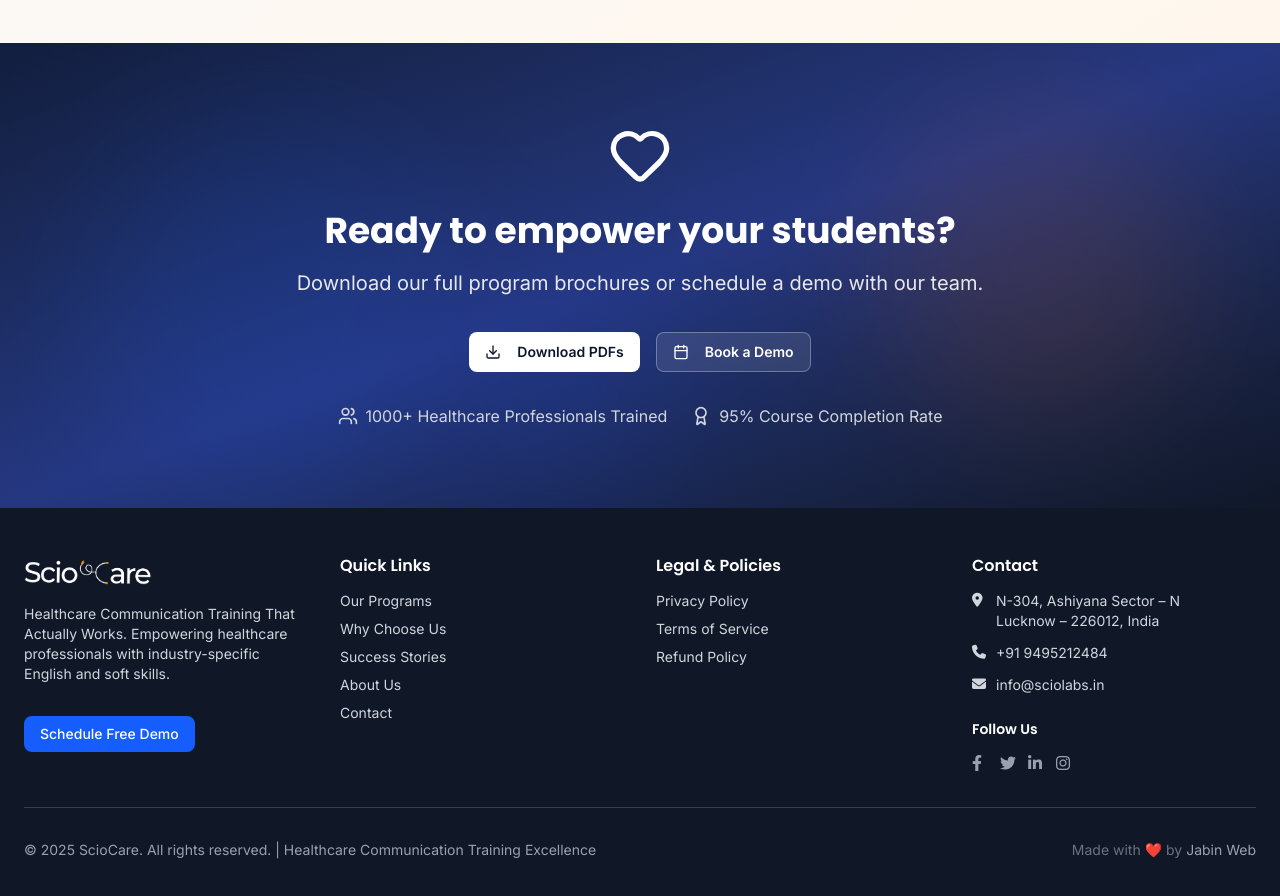
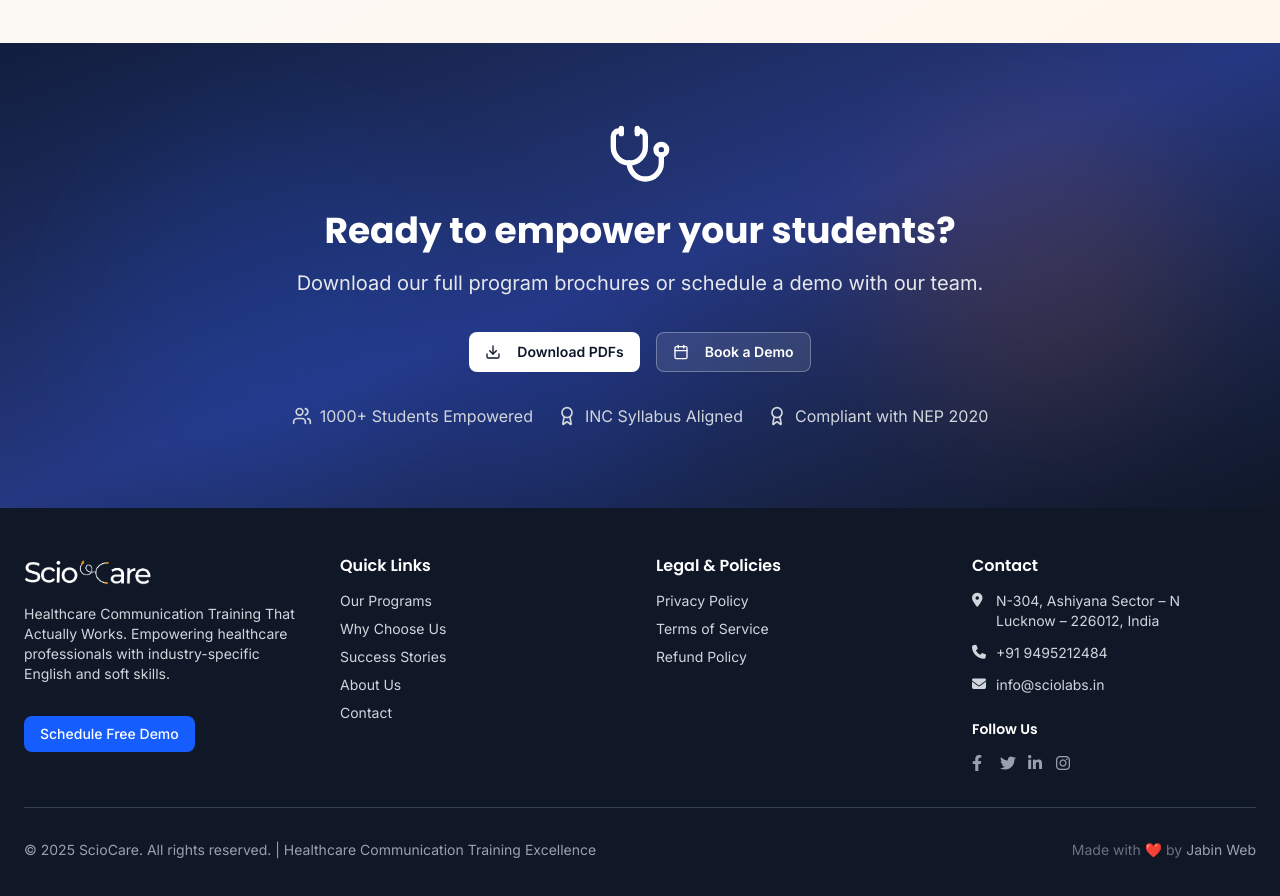
Before and after one commit to jabinweb/sciocare, a Next.js app: page / in a window 1280 px wide. Shown: the part 5720-6616 px from the top of the page. Built offline with nearby package versions, Linux system fonts and the light colour scheme.

Commit message:
Updated conent

```diff
--- a/components/landing/BrochuresSection.tsx
+++ b/components/landing/BrochuresSection.tsx
@@ -2,7 +2,7 @@
 
 import { Button } from '@/components/ui/button';
 import BookDemo from '@/components/BookDemo';
-import { Heart, Download, Calendar, Users, Award } from 'lucide-react';
+import { Stethoscope, Download, Calendar, Users, Award } from 'lucide-react';
 
 export default function BrochuresSection() {
   return (
@@ -15,7 +15,7 @@ export default function BrochuresSection() {
       </div>
 
       <div className="max-w-4xl mx-auto px-6 text-center relative z-10">
-        <Heart className="w-16 h-16 text-white mx-auto mb-6" />
+        <Stethoscope className="w-16 h-16 text-white mx-auto mb-6" />
 
         <h2 className="font-heading text-3xl md:text-4xl font-bold text-white mb-4">
           Ready to empower your students?
@@ -41,11 +41,15 @@ export default function BrochuresSection() {
         <div className="mt-8 flex flex-col sm:flex-row items-center justify-center gap-6 text-gray-300">
           <div className="flex items-center">
             <Users className="w-5 h-5 mr-2" />
-            <span>1000+ Healthcare Professionals Trained</span>
+            <span>1000+ Students Empowered</span>
           </div>
           <div className="flex items-center">
             <Award className="w-5 h-5 mr-2" />
-            <span>95% Course Completion Rate</span>
+            <span>INC Syllabus Aligned</span>
+          </div>
+          <div className="flex items-center">
+            <Award className="w-5 h-5 mr-2" />
+            <span>Compliant with NEP 2020</span>
           </div>
         </div>
       </div>
```
